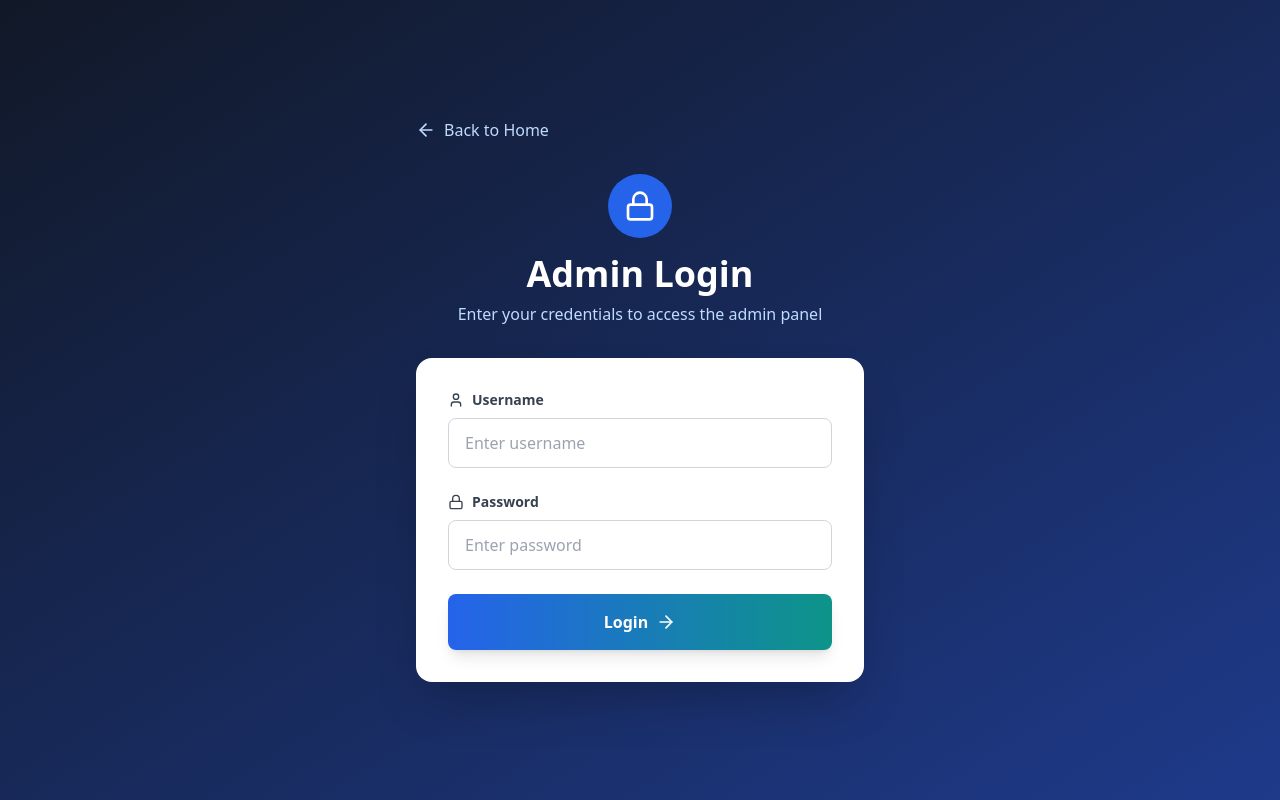
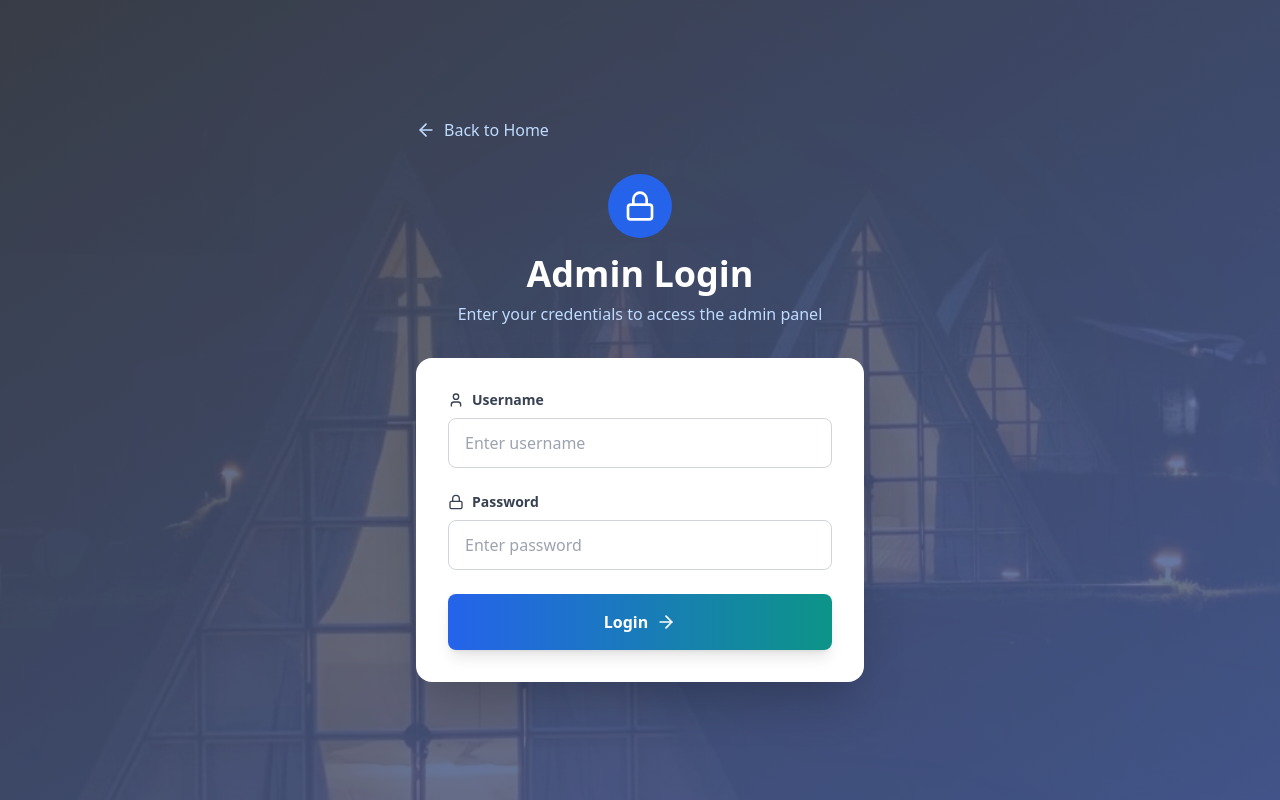
Before and after one commit to nomadllerbali-source/coxcargil, a React (Vite) app: page /admin/login in a window 1280 px wide. Built offline with nearby package versions, Linux system fonts and the light colour scheme; no server answers.

Commit message:
Updated AdminLogin.tsx

```diff
--- a/src/pages/AdminLogin.tsx
+++ b/src/pages/AdminLogin.tsx
@@ -1,14 +1,31 @@
-import { useState, FormEvent } from 'react';
+import { useState, FormEvent, useEffect } from 'react';
 import { useNavigate } from 'react-router-dom';
 import { Lock, User, ArrowRight, ArrowLeft } from 'lucide-react';
+
+const backgroundImages = [
+  '/whatsapp_image_2026-01-20_at_04.22.59 copy.jpeg',
+  '/whatsapp_image_2026-01-20_at_04.01.41_(2).jpeg',
+  '/whatsapp_image_2026-01-20_at_04.01.41_(1).jpeg',
+  '/whatsapp_image_2026-01-20_at_04.01.41.jpeg',
+  '/whatsapp_image_2026-01-20_at_04.01.36.jpeg',
+];
 
 export default function AdminLogin() {
   const navigate = useNavigate();
   const [loading, setLoading] = useState(false);
+  const [currentImageIndex, setCurrentImageIndex] = useState(0);
   const [formData, setFormData] = useState({
     username: '',
     password: '',
   });
+
+  useEffect(() => {
+    const interval = setInterval(() => {
+      setCurrentImageIndex((prevIndex) => (prevIndex + 1) % backgroundImages.length);
+    }, 5000);
+
+    return () => clearInterval(interval);
+  }, []);
 
   const handleSubmit = async (e: FormEvent) => {
     e.preventDefault();
@@ -33,8 +50,26 @@ export default function AdminLogin() {
   };
 
   return (
-    <div className="min-h-screen bg-gradient-to-br from-gray-900 to-blue-900 flex items-center justify-center py-8 px-4 sm:px-6 lg:px-8">
-        <div className="max-w-md w-full">
+    <div className="min-h-screen relative flex items-center justify-center py-8 px-4 sm:px-6 lg:px-8 overflow-hidden">
+        <div className="absolute inset-0 z-0">
+          {backgroundImages.map((image, index) => (
+            <div
+              key={image}
+              className={`absolute inset-0 transition-opacity duration-1000 ${
+                index === currentImageIndex ? 'opacity-100' : 'opacity-0'
+              }`}
+            >
+              <img
+                src={image}
+                alt="Background"
+                className="w-full h-full object-cover"
+              />
+              <div className="absolute inset-0 bg-gradient-to-br from-gray-900/80 to-blue-900/80"></div>
+            </div>
+          ))}
+        </div>
+
+        <div className="max-w-md w-full relative z-10">
           <button
             onClick={() => navigate('/')}
             className="flex items-center text-blue-200 hover:text-white mb-8 transition-colors"
--- a/src/pages/B2BLogin.tsx
+++ b/src/pages/B2BLogin.tsx
@@ -2,12 +2,21 @@ import { useState, FormEvent, useEffect } from 'react';
 import { useNavigate } from 'react-router-dom';
 import { Briefcase, Mail, Lock, User, Phone, Building, Clock, AlertCircle, ArrowLeft } from 'lucide-react';
 import { supabase } from '../lib/supabase';
+
+const backgroundImages = [
+  '/whatsapp_image_2026-01-20_at_04.22.59 copy.jpeg',
+  '/whatsapp_image_2026-01-20_at_04.01.41_(2).jpeg',
+  '/whatsapp_image_2026-01-20_at_04.01.41_(1).jpeg',
+  '/whatsapp_image_2026-01-20_at_04.01.41.jpeg',
+  '/whatsapp_image_2026-01-20_at_04.01.36.jpeg',
+];
 
 export default function B2BLogin() {
   const navigate = useNavigate();
   const [loading, setLoading] = useState(false);
   const [isRegistering, setIsRegistering] = useState(false);
   const [currentTime, setCurrentTime] = useState(new Date());
+  const [currentImageIndex, setCurrentImageIndex] = useState(0);
   const [loginData, setLoginData] = useState({
     email: '',
     password: '',
@@ -27,6 +36,14 @@ export default function B2BLogin() {
     }, 60000);
 
     return () => clearInterval(timer);
+  }, []);
+
+  useEffect(() => {
+    const interval = setInterval(() => {
+      setCurrentImageIndex((prevIndex) => (prevIndex + 1) % backgroundImages.length);
+    }, 5000);
+
+    return () => clearInterval(interval);
   }, []);
 
   const isWithinAllowedHours = () => {
@@ -137,8 +154,26 @@ export default function B2BLogin() {
   };
 
   return (
-    <div className="min-h-screen bg-gradient-to-br from-teal-900 to-blue-900 flex items-center justify-center py-8 px-4 sm:px-6 lg:px-8">
-        <div className="max-w-md w-full">
+    <div className="min-h-screen relative flex items-center justify-center py-8 px-4 sm:px-6 lg:px-8 overflow-hidden">
+        <div className="absolute inset-0 z-0">
+          {backgroundImages.map((image, index) => (
+            <div
+              key={image}
+              className={`absolute inset-0 transition-opacity duration-1000 ${
+                index === currentImageIndex ? 'opacity-100' : 'opacity-0'
+              }`}
+            >
+              <img
+                src={image}
+                alt="Background"
+                className="w-full h-full object-cover"
+              />
+              <div className="absolute inset-0 bg-gradient-to-br from-teal-900/80 to-blue-900/80"></div>
+            </div>
+          ))}
+        </div>
+
+        <div className="max-w-md w-full relative z-10">
           <button
             onClick={() => navigate('/')}
             className="flex items-center text-teal-200 hover:text-white mb-8 transition-colors"
--- a/src/pages/StaffLogin.tsx
+++ b/src/pages/StaffLogin.tsx
@@ -1,7 +1,15 @@
-import { useState } from 'react';
+import { useState, useEffect } from 'react';
 import { useNavigate } from 'react-router-dom';
 import { supabase } from '../lib/supabase';
 import { Lock, Mail, ArrowLeft } from 'lucide-react';
+
+const backgroundImages = [
+  '/whatsapp_image_2026-01-20_at_04.22.59 copy.jpeg',
+  '/whatsapp_image_2026-01-20_at_04.01.41_(2).jpeg',
+  '/whatsapp_image_2026-01-20_at_04.01.41_(1).jpeg',
+  '/whatsapp_image_2026-01-20_at_04.01.41.jpeg',
+  '/whatsapp_image_2026-01-20_at_04.01.36.jpeg',
+];
 
 export default function StaffLogin() {
   const navigate = useNavigate();
@@ -9,6 +17,15 @@ export default function StaffLogin() {
   const [password, setPassword] = useState('');
   const [error, setError] = useState('');
   const [loading, setLoading] = useState(false);
+  const [currentImageIndex, setCurrentImageIndex] = useState(0);
+
+  useEffect(() => {
+    const interval = setInterval(() => {
+      setCurrentImageIndex((prevIndex) => (prevIndex + 1) % backgroundImages.length);
+    }, 5000);
+
+    return () => clearInterval(interval);
+  }, []);
 
   const handleLogin = async (e: React.FormEvent) => {
     e.preventDefault();
@@ -46,11 +63,29 @@ export default function StaffLogin() {
   };
 
   return (
-    <div className="min-h-screen bg-gradient-to-br from-gray-100 to-gray-200 flex items-center justify-center p-4">
-      <div className="max-w-md w-full">
+    <div className="min-h-screen relative flex items-center justify-center p-4 overflow-hidden">
+      <div className="absolute inset-0 z-0">
+        {backgroundImages.map((image, index) => (
+          <div
+            key={image}
+            className={`absolute inset-0 transition-opacity duration-1000 ${
+              index === currentImageIndex ? 'opacity-100' : 'opacity-0'
+            }`}
+          >
+            <img
+              src={image}
+              alt="Background"
+              className="w-full h-full object-cover"
+            />
+            <div className="absolute inset-0 bg-gradient-to-br from-gray-900/80 to-gray-700/80"></div>
+          </div>
+        ))}
+      </div>
+
+      <div className="max-w-md w-full relative z-10">
         <button
           onClick={() => navigate('/')}
-          className="flex items-center text-gray-700 hover:text-gray-900 mb-8 transition-colors"
+          className="flex items-center text-gray-200 hover:text-white mb-8 transition-colors"
         >
           <ArrowLeft className="w-5 h-5 mr-2" />
           Back to Home
```
